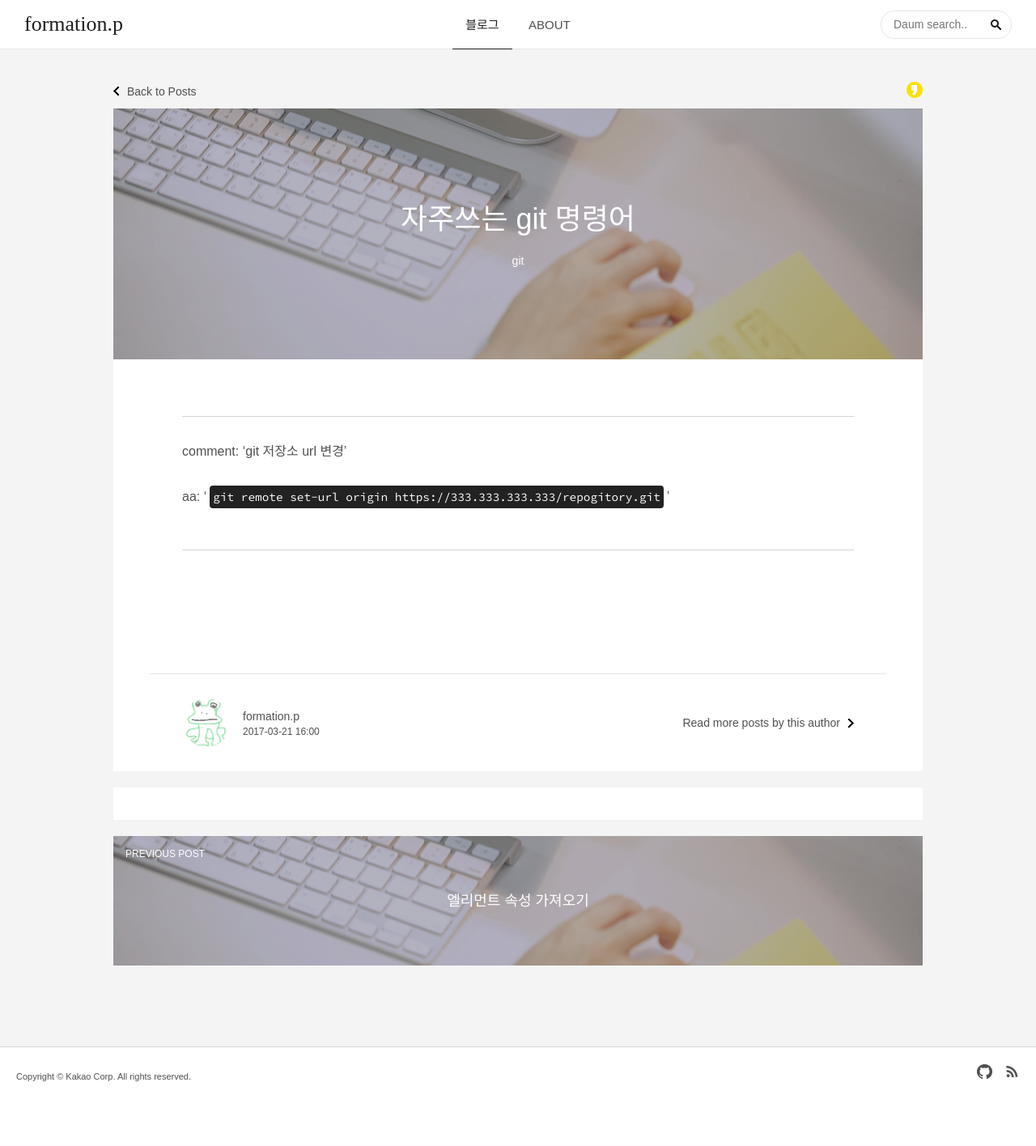
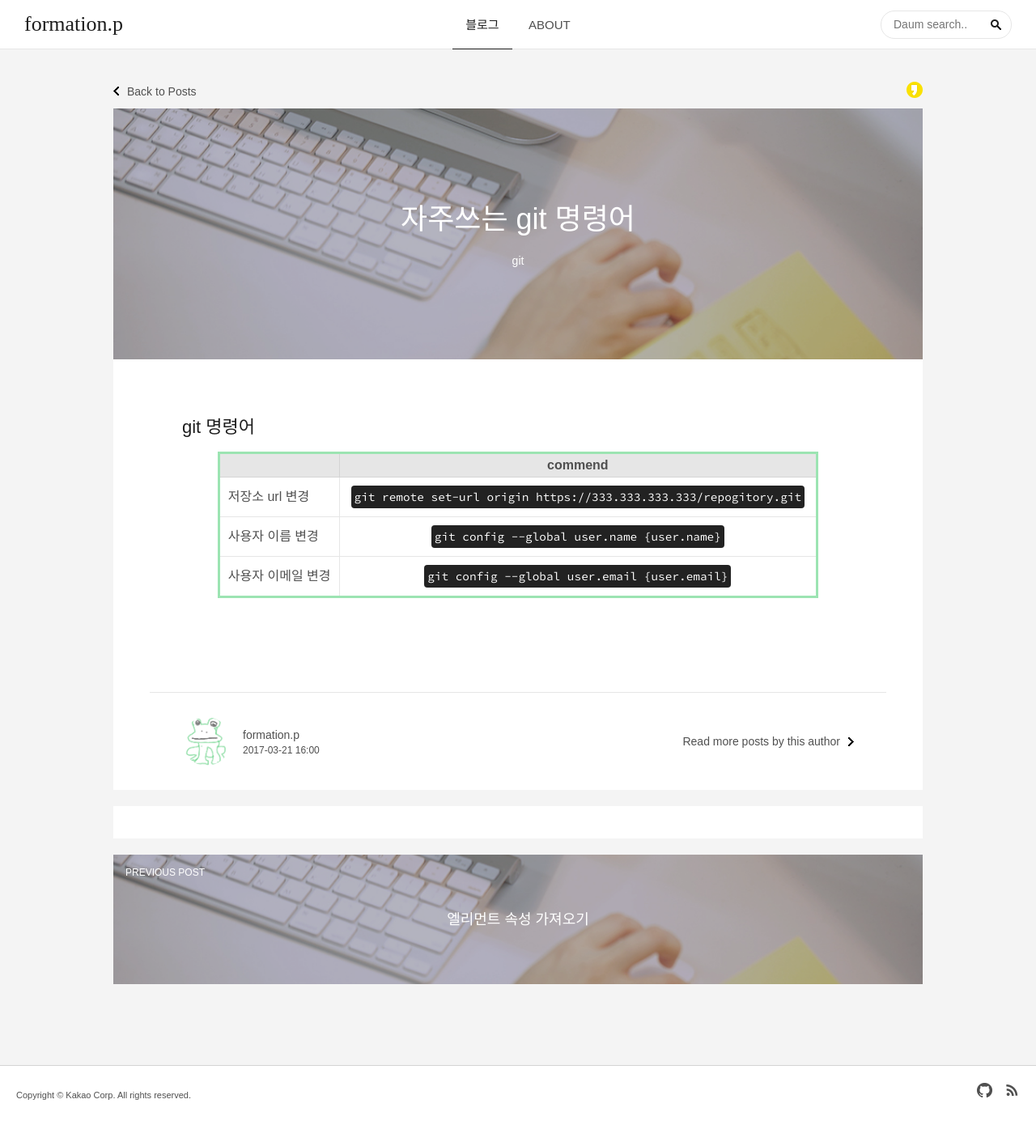
Before and after one commit to gutmate/gutmate.github.com, a Jekyll site: the page built from _posts/2017-03-21-git-commend.md, in a window 1280 px wide. Shown: the whole page at 81% size. Built offline with Jekyll 4.4.1, drawn with Linux system fonts in a browser that asks for light colours; some web fonts are replaced; comment, search, counter and statistics services are not loaded; before the commit the page ends 1393 px from its top, so only the background shows below that.

Commit message:
Update git commend post

````diff
--- a/_posts/2017-03-21-git-commend.md
+++ b/_posts/2017-03-21-git-commend.md
@@ -7,9 +7,10 @@ tags:
   - git
 ---
 
----
-comment: 'git 저장소 url 변경'
+## git 명령어
 
-aa: '```git remote set-url origin https://333.333.333.333/repogitory.git```'
-
----
+|  | commend |
+|-----------------|:-------------------------------------------------------------------:|
+| 저장소 url 변경 |  `git remote set-url origin https://333.333.333.333/repogitory.git` |
+| 사용자 이름 변경 |  `git config --global user.name {user.name}` |
+| 사용자 이메일 변경 |  `git config --global user.email {user.email}` |
````
